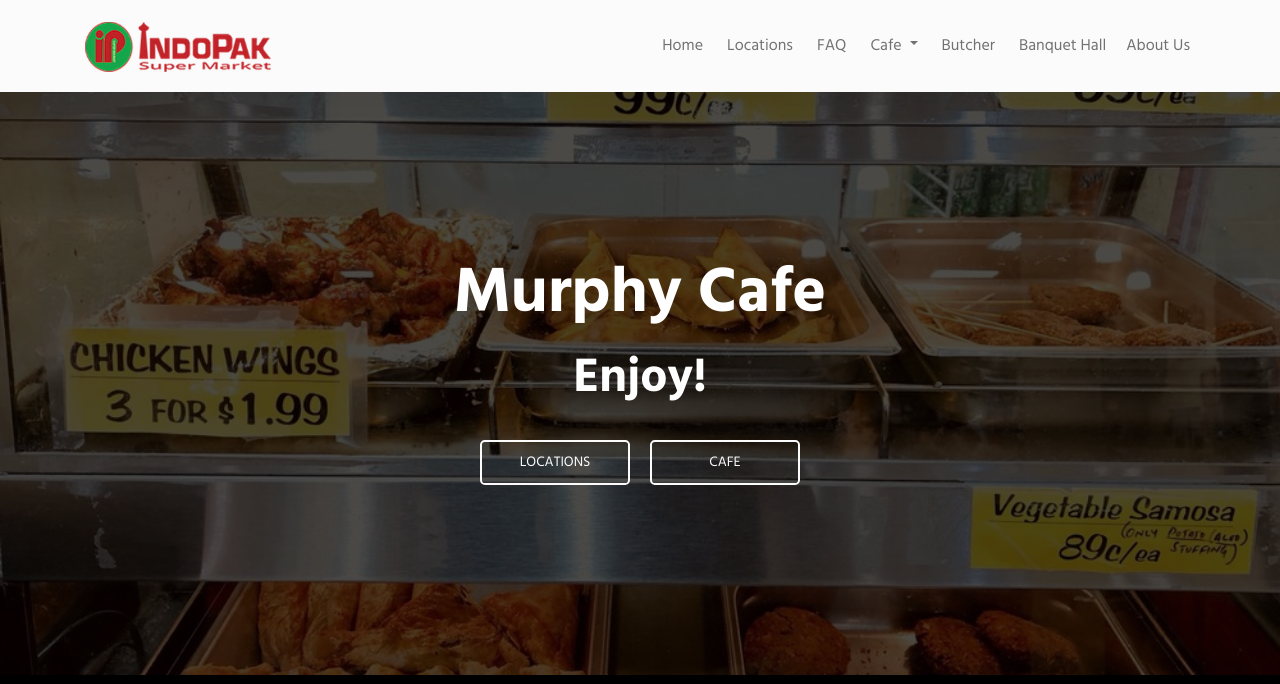
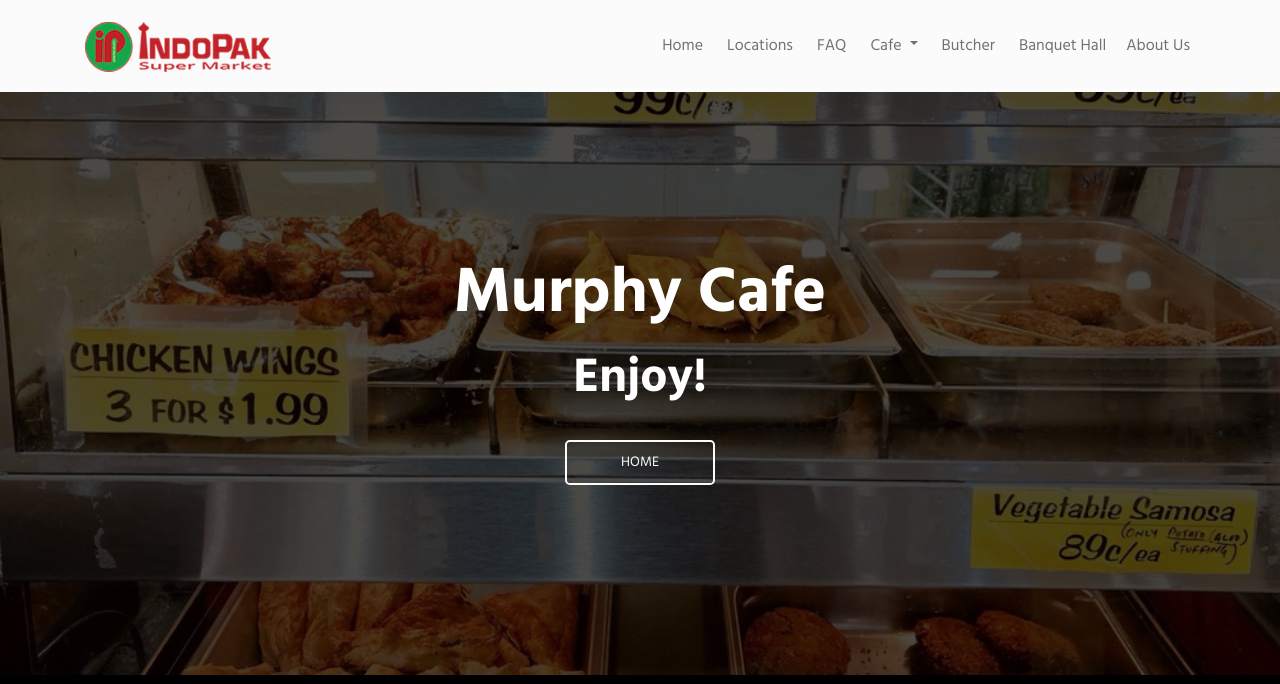
Before and after one commit to raiskazi/indopak-website, a Flask app: page /cafe/murphy in a window 1280 px wide. Shown: the top 684 px of the page. Run offline with Flask 2, Linux system fonts and the light colour scheme; some libraries are stand-ins or nearby versions.

Commit message:
changes to murphy cafe

```diff
--- a/templates/cafe/murphy.html
+++ b/templates/cafe/murphy.html
@@ -22,10 +22,8 @@
             <div class="text-white">
                 <h1 class="mb-3" style="font-size: 400%"><b> Murphy Cafe</b></h1>
                 <h5 class="mb-4" style="font-size: 300%;"><b> Enjoy!</b></h5>
-                <a class="btn btn-outline-light btn-lg m-2" href="{{url_for('home', _anchor='locations') }}"
-                    role="button" rel="nofollow" style="min-width:150px">Locations</a>
-                <a class="btn btn-outline-light btn-lg m-2" href="{{url_for('cafe')}}" role="button"
-                    style="min-width:150px">Cafe</a>
+                <a class="btn btn-outline-light btn-lg m-2" href="{{url_for('home', _anchor='top') }}" role="button"
+                    rel="nofollow" style="min-width:150px">Home</a>
             </div>
         </div>
     </div>
```
